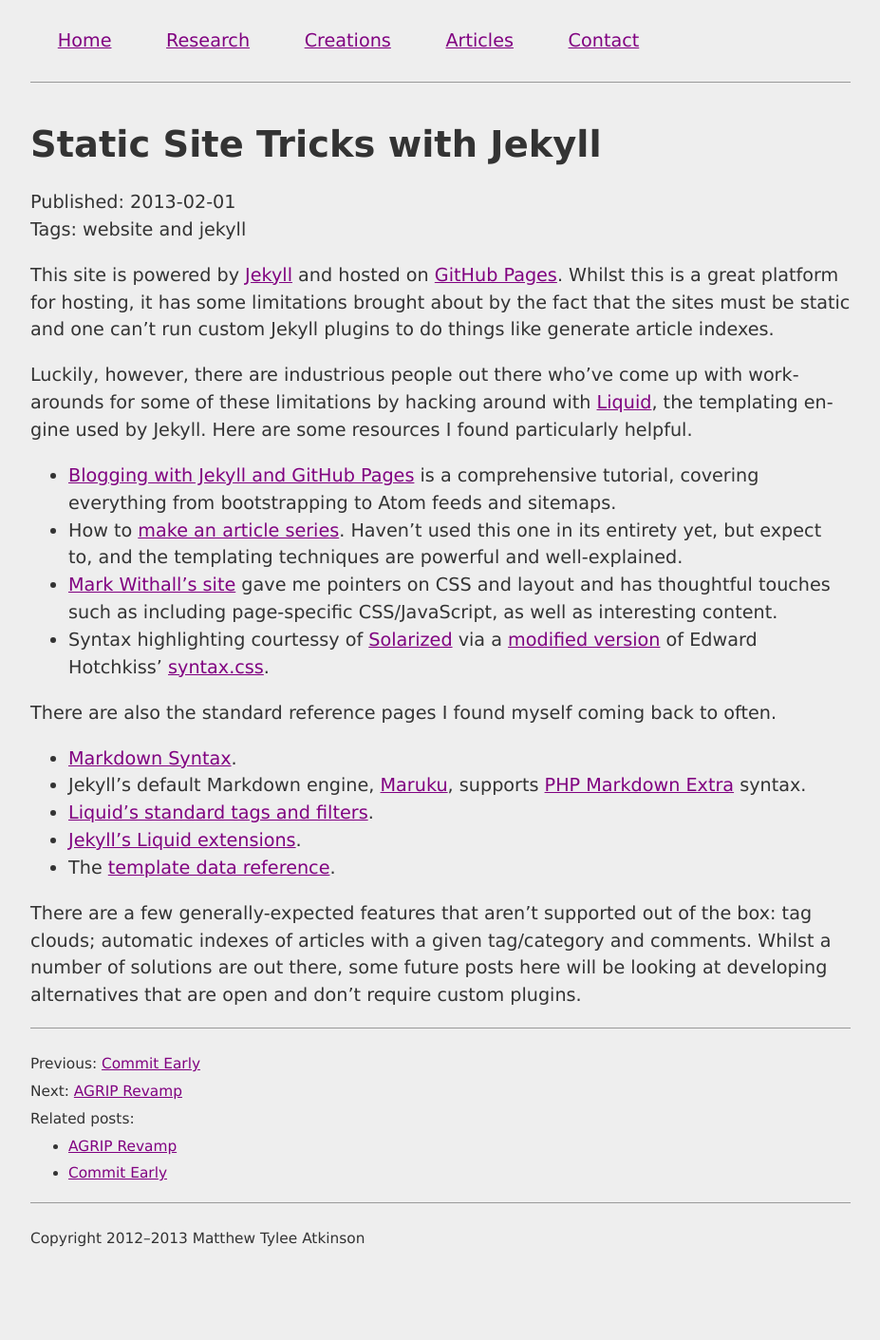
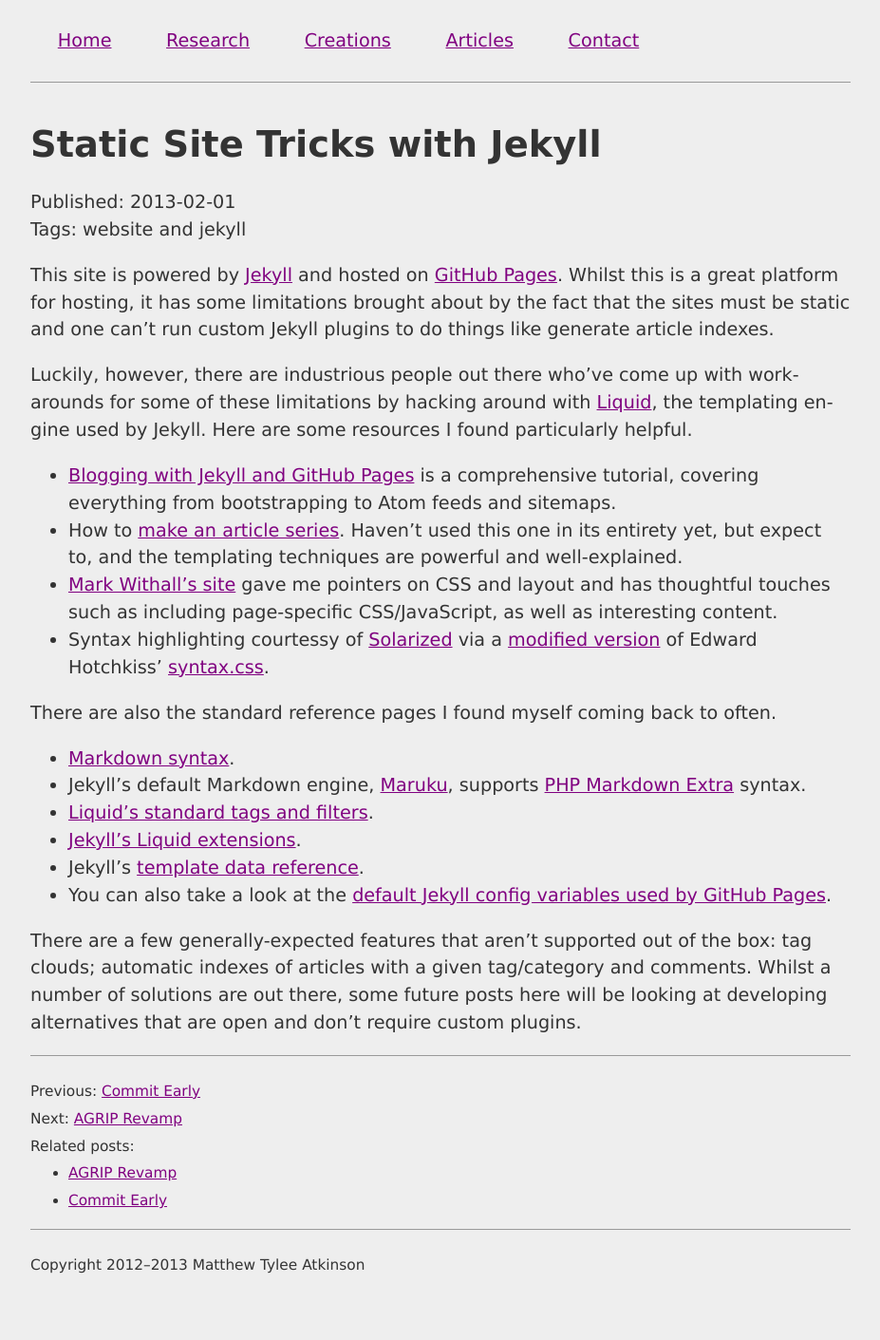
Before and after one commit to matatk/matatk.github.io, a Jekyll site: the page built from _posts/2013-02-01-static-site-tricks-with-jekyll.md, in a window 1280 px wide. Shown: the whole page at 95% size, without its empty margins (176-1103 px from the left). Built offline with Jekyll 4.4.1, drawn with Linux system fonts in a browser that asks for light colours; before the commit the page ends 1382 px from its top, so only the background shows below that.

Commit message:
Minor reference updates.

```diff
--- a/_posts/2013-02-01-static-site-tricks-with-jekyll.md
+++ b/_posts/2013-02-01-static-site-tricks-with-jekyll.md
@@ -16,10 +16,11 @@ Luckily, however, there are industrious people out there who've come up with wor
 
 There are also the standard reference pages I found myself coming back to often.
 
- * [Markdown Syntax](http://daringfireball.net/projects/markdown/syntax).
+ * [Markdown syntax](http://daringfireball.net/projects/markdown/syntax).
  * Jekyll's default Markdown engine, [Maruku](https://github.com/bhollis/maruku), supports [PHP Markdown Extra](http://michelf.ca/projects/php-markdown/extra/) syntax.
  * [Liquid's standard tags and filters](https://github.com/shopify/liquid/wiki/liquid-for-designers).
  * [Jekyll's Liquid extensions](https://github.com/mojombo/jekyll/wiki/Liquid-Extensions).
- * The [template data reference](https://github.com/mojombo/jekyll/wiki/Template-Data).
+ * Jekyll's [template data reference](https://github.com/mojombo/jekyll/wiki/Template-Data).
+ * You can also take a look at the [default Jekyll config variables used by GitHub Pages](https://help.github.com/articles/using-jekyll-with-pages).
 
 There are a few generally-expected features that aren't supported out of the box: tag clouds; automatic indexes of articles with a given tag/category and comments.  Whilst a number of solutions are out there, some future posts here will be looking at developing alternatives that are open and don't require custom plugins.
```
